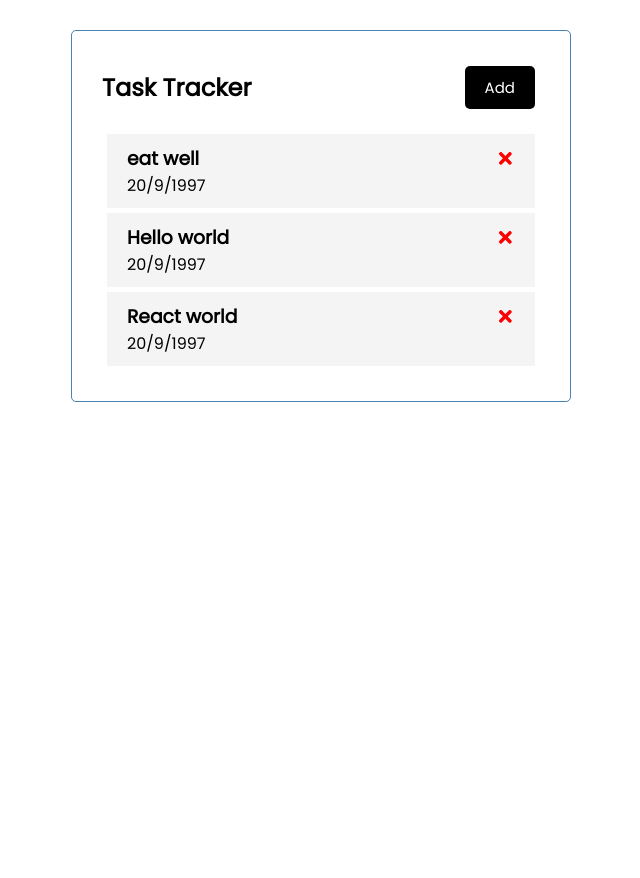
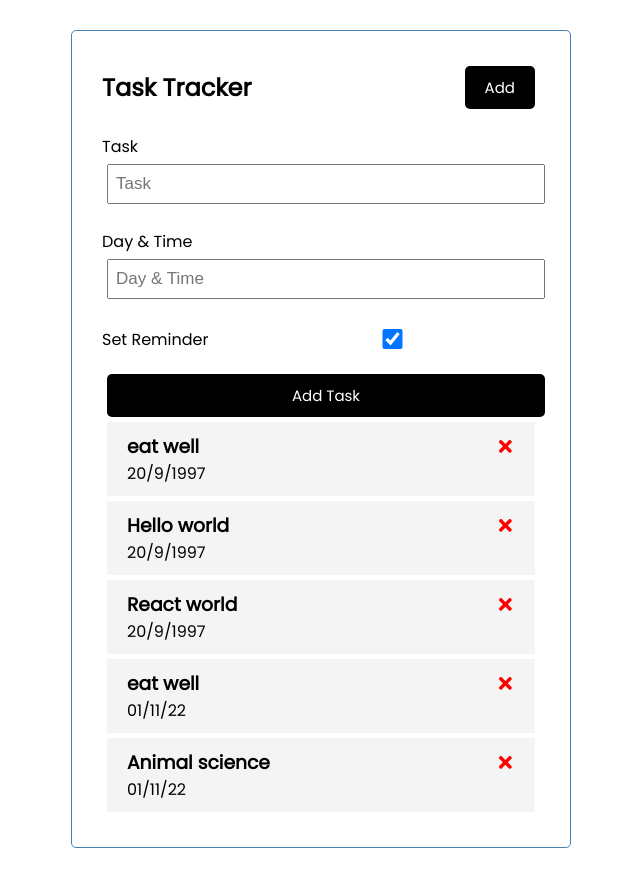
Before and after one commit to alialaba/task-tracker, a React (Create React App) app: page / in a window 1280 px wide. Shown: the whole page, without its empty margins (319-959 px from the left). Before the commit the page ends 800 px from the top, so only its background shows below. Built offline with nearby package versions, Linux system fonts and the light colour scheme; data requests are answered from the project's data file.

Commit message:
feat: implement the add new task feature

```diff
--- a/db.json
+++ b/db.json
@@ -17,7 +17,18 @@
       "day": "20/9/1997",
       "reminder": false,
       "id": 3
+    },
+    {
+      "text": "eat well",
+      "day": "01/11/22",
+      "reminder": false,
+      "id": 4
+    },
+    {
+      "text": "Animal science",
+      "day": "01/11/22",
+      "reminder": false,
+      "id": 5
     }
-
   ]
 }
--- a/src/App.js
+++ b/src/App.js
@@ -1,6 +1,8 @@
 import { useState, useEffect } from "react";
 import Header from "./components/Header";
-import Tasks from "./components/Tasks"
+import Tasks from "./components/Tasks";
+import AddTask from "./components/AddTask";
+
 const  App =() =>{
 const [tasks,setTasks] = useState([]) ;
 
@@ -21,10 +23,26 @@ const fetchTasks= async()=>{
 
 }
 
+const addNewTask= async (task)=>{
+const res  = await fetch("http://localhost:5000/tasks",{
+method:'POST',
+headers:{
+  "Content-Type": "application/json"
+},
+body: JSON.stringify(task)
+})
+
+const data = await res.json();
+
+setTasks([...tasks, data])
+
+}
+
 
   return (
     <div className="container">
     <Header/>
+    <AddTask addTask={addNewTask}/>
     <Tasks tasks={tasks}/>
     </div>
   );
--- a/src/components/AddTask.js
+++ b/src/components/AddTask.js
@@ -1,6 +1,74 @@
-const AddTask =()=>{
+import { useState } from "react";
+const AddTask =({addTask})=>{
+    const [formData, setFormData] = useState({
+        text:"",
+        day:"",
+        reminder:true
+
+    })
+
+    const handleChange=(event)=>{
+        const {name, value, type, checked, } = event.target
+        setFormData(initialFormData=> {
+            return{
+                ...initialFormData,
+                [name]:type === "checkbox" ? checked : value
+            }
+        });
+
+    }
+
+    const handleSubmit=(event)=>{
+        event.preventDefault();
+   if(!formData.text){
+    alert("Please enter the input field")
+    return;
+}
+addTask(formData)
+setFormData({ text:"",
+day:"",
+reminder:true
+})
+    }
+
     return(
-        <div></div>
+        <form onSubmit={handleSubmit}>
+            <div className="form-control">
+                <label>Task</label>
+                <input
+                type="text"
+                placeholder="Task"
+                name="text"
+                value={formData.text}
+                onChange={handleChange}
+                />
+
+            </div>
+            <div className="form-control">
+                <label>Day & Time</label>
+                <input
+                type="text"
+                placeholder="Day & Time"
+                name="day"
+                value={formData.day}
+                onChange={handleChange}
+                />
+
+            </div>
+            <div className="form-control form-control-check">
+                <label htmlFor="reminder">Set Reminder</label>
+                <input
+                id="reminder"
+                type="checkbox"
+                name="reminder"
+                checked={formData.reminder}
+                onChange={handleChange}
+
+                />
+            </div>
+            <input type="submit" value="Add Task"  className="btn btn-block"/>
+
+        </form>
     );
 }
 export  default AddTask;
```
